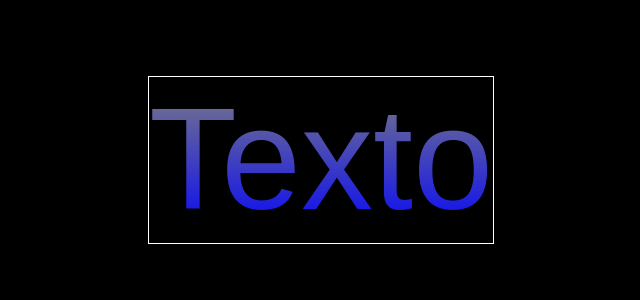
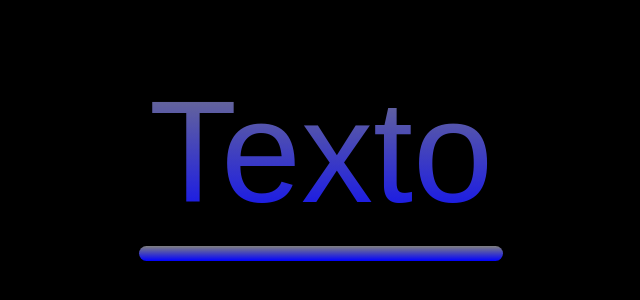
Before and after one commit to JA-antonio/L-gicas-JS, a plain HTML site: page gradient/gradiente-text.html in a window 1280 px wide. Shown: the part 240-540 px from the top of the page, without its empty margins (319-959 px from the left). Drawn offline with Linux system fonts and the light colour scheme.

Commit message:
Praticando degrade em bordas e texts

```diff
--- a/gradient/style.css
+++ b/gradient/style.css
@@ -28,10 +28,20 @@ body {
 }
 
 section {
-    border: 1px solid white;
+
+}
+
+section::after {
+    content: '';
+    height: 15px;
+    width: 100%;
+    display: block;
+    background-image:var(--gradiente);
+    border-radius: 10px 10px 10px 10px;
 }
 
 h1 {
+    padding: 10px;
     color: white;
     background-image: var(--gradiente);
     background-clip: text;
```
